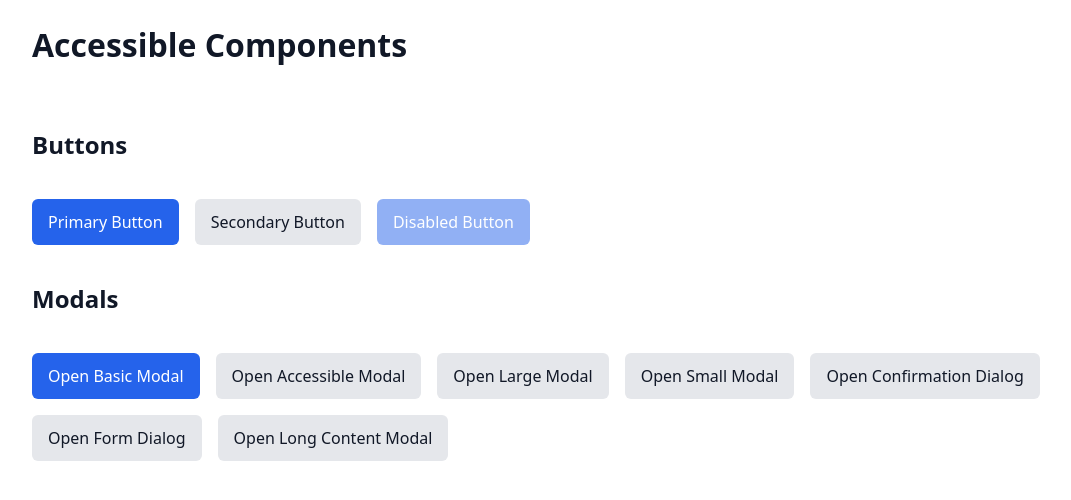
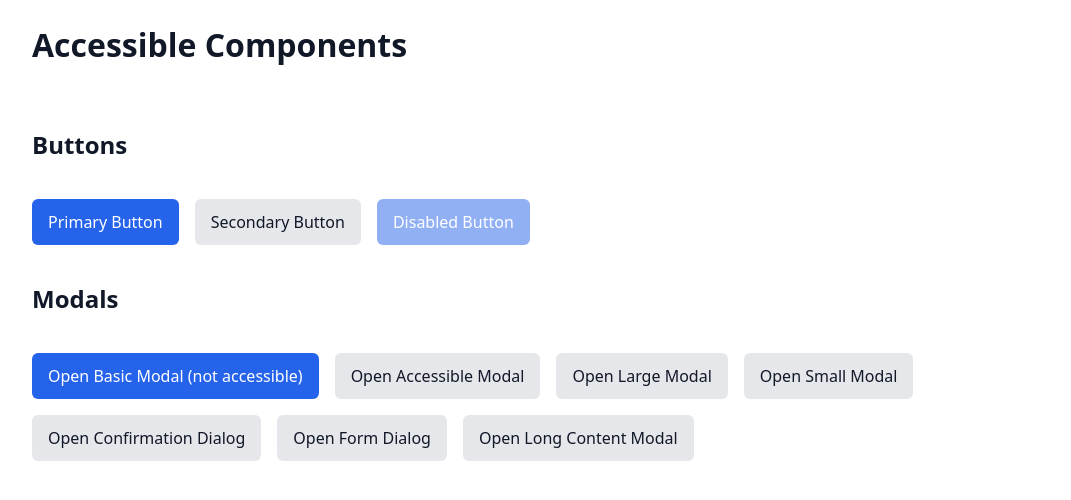
Before and after one commit to rpcorr/accessible-templates, a React (Vite) app: page / in a window 1280 px wide. Shown: the top 500 px of the page, without its empty margins (82-1153 px from the left). Built offline with nearby package versions, Linux system fonts and the light colour scheme.

Commit message:
chore(modals): clarify basic modal label to indicate non-accessible behavior

```diff
--- a/src/examples/ModalExamples.tsx
+++ b/src/examples/ModalExamples.tsx
@@ -22,7 +22,7 @@ export function ModalExamples() {
       id: 'basic',
       title: 'Basic Modal',
       type: 'basic',
-      triggerLabel: 'Open Basic Modal',
+      triggerLabel: 'Open Basic Modal (not accessible)',
       content: <p>A simple modal with overlay click and Escape key support.</p>,
     },
     {
```
